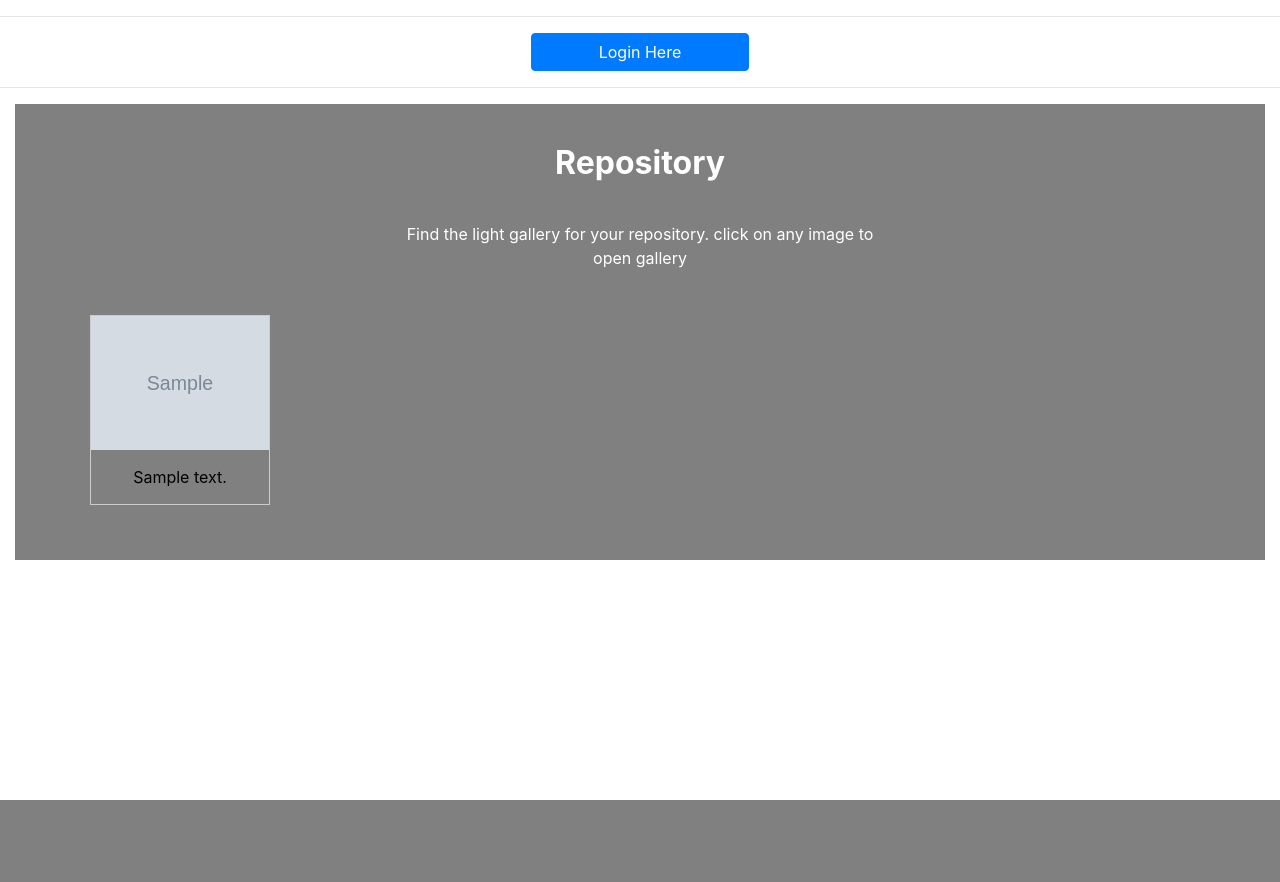
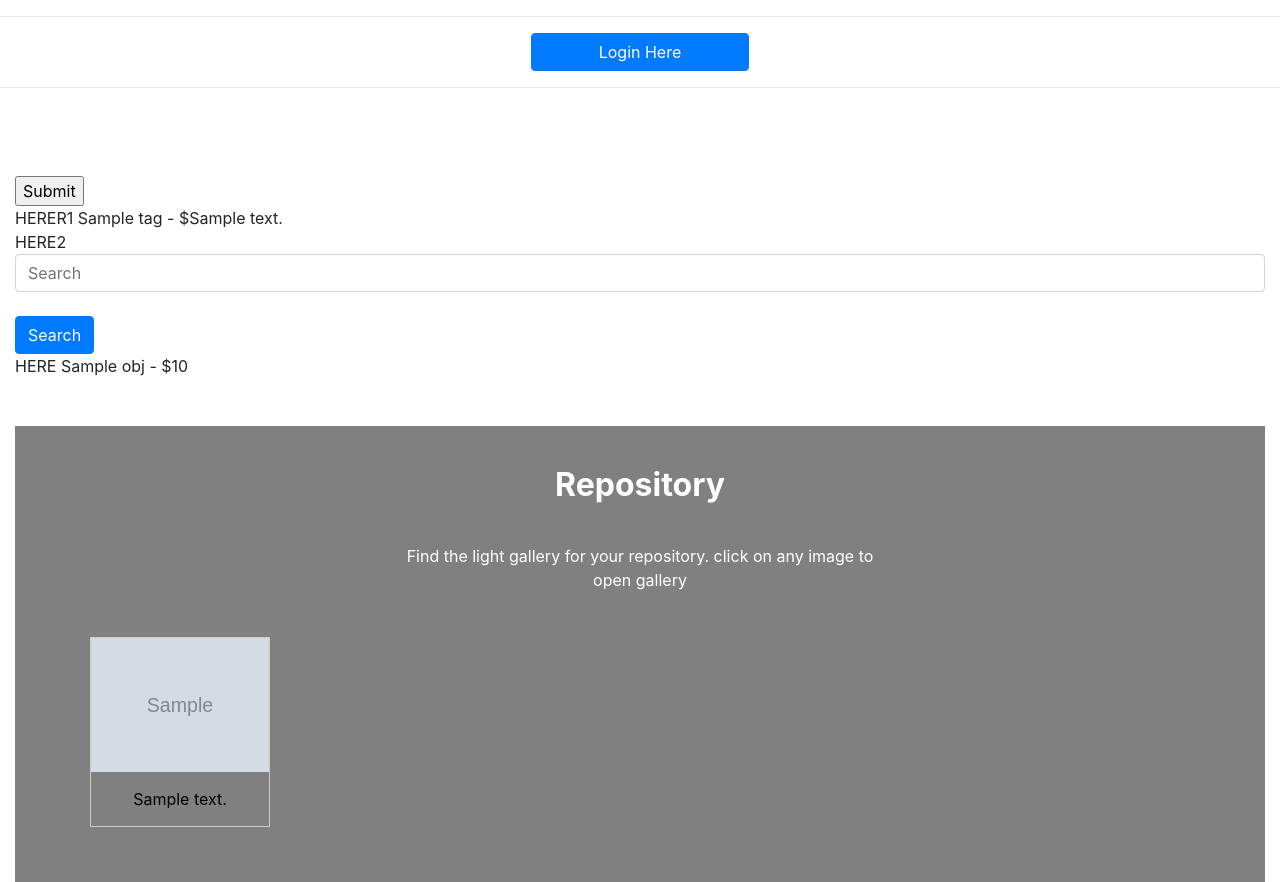
Before and after one commit to oluwatobi1/Shopify-2021, a Django app: template api/templates/api/Gallery.html in a window 1280 px wide. Before the commit the page ends 800 px from the top, so only its background shows below. Run offline with Django 3.2, Linux system fonts and the light colour scheme; the template is opened without the code that fills it: most values are stand-ins (such as "Sample title", 1, 10 or a date in 2020); grey boxes marked "Sample" are stand-in pictures; some libraries are stand-ins or nearby versions.

Commit message:
working on text based filter funct

```diff
--- a/api/templates/api/Gallery.html
+++ b/api/templates/api/Gallery.html
@@ -6,6 +6,52 @@
     <link rel="stylesheet" type="text/css" href="{% static 'css/gallery.css' %}">
 {% endblock %}
 {% block content %}
+
+
+
+
+
+
+<br>
+<br>
+<br>
+
+
+    <form method="get">
+        {{ filter.form.as_p }}
+        <input type="submit" />
+    </form>
+    HERER1
+
+    {% for obj in filter.qs %}
+        {{ obj.tag }} - ${{ obj.description }}<br />
+    {% endfor %}
+    HERE2
+
+      <form action=""  method="get">
+       <input class="form-control" name="tags" type="text" placeholder="Search" aria-label="Search">
+      <br>
+      <button type="submit" class="btn btn-primary">Search</button>
+   </form>
+HERE
+{% for obj in tags %}
+        {{ obj.name }} - ${{ obj.price }}<br />
+{% endfor %}
+<br>
+<br>
+
+
+
+
+
+
+
+
+
+
+
+
+
 
 {% comment %} display images in gallery kind of view{% endcomment %}
 <div class="lightbox-gallery">
@@ -31,4 +77,5 @@
     </div>
 </div>
 
+
 {% endblock %}
--- a/shopify/settings.py
+++ b/shopify/settings.py
@@ -41,6 +41,7 @@ INSTALLED_APPS = [
     'django.contrib.staticfiles',
     'crispy_forms',
     'api',
+    'django_filters',
 ]
 
 MIDDLEWARE = [
```
Also changed, not shown: Steps.txt (+7 -0 lines), api/filters.py (added, +9 -0 lines), api/views.py (+18 -1 lines), db.sqlite3.
